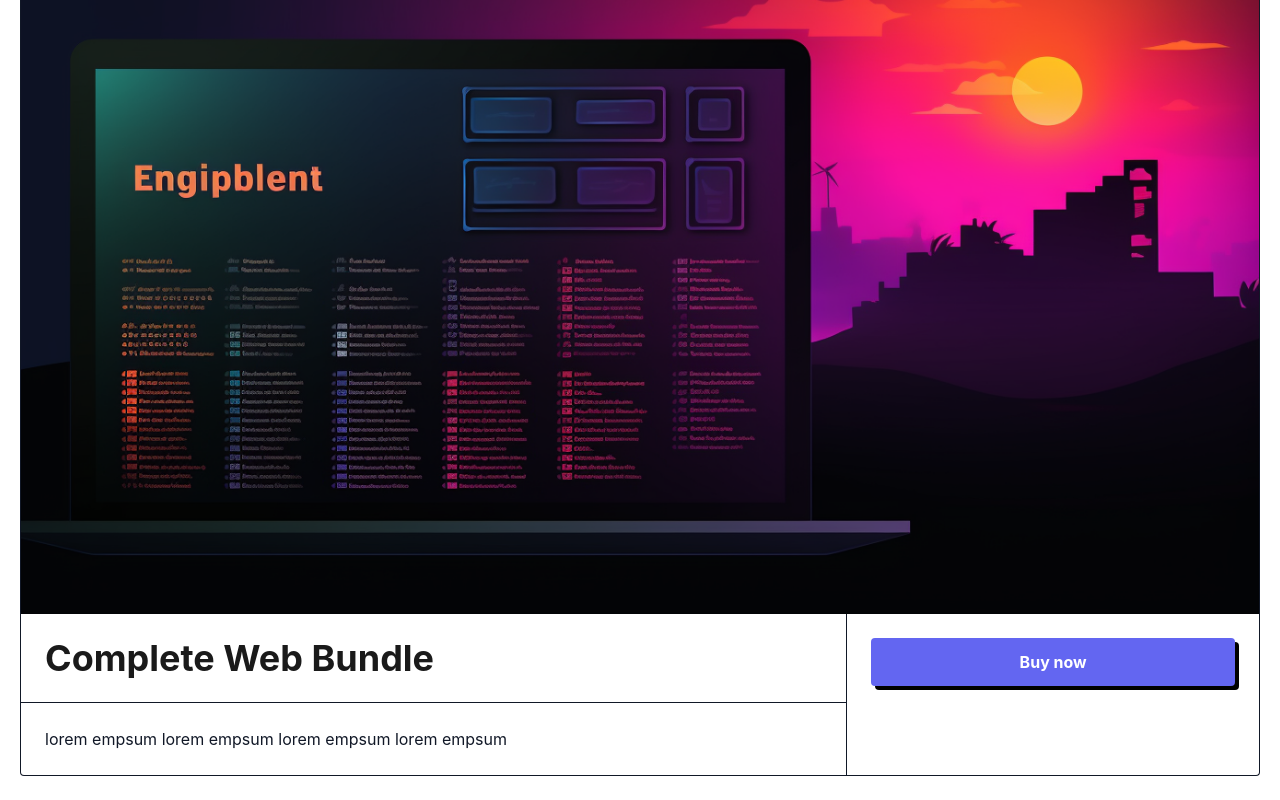
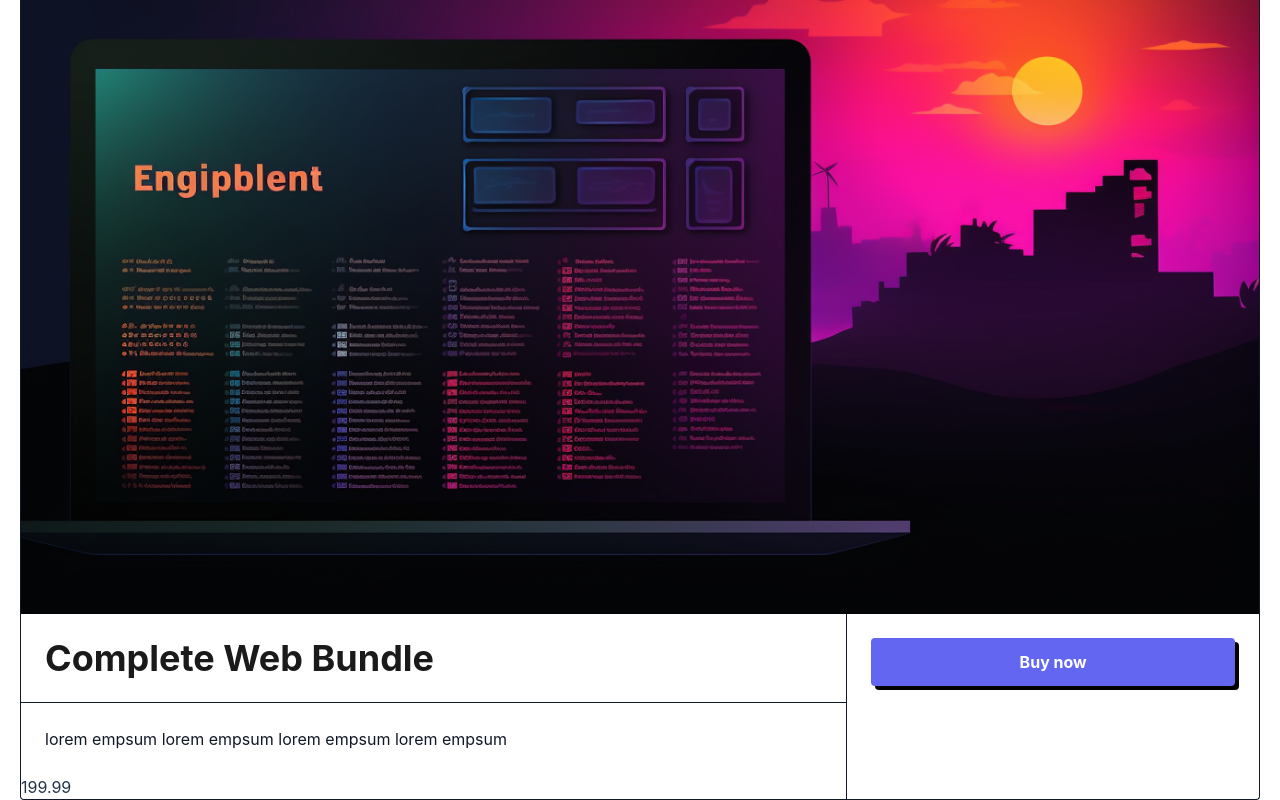
Before and after one commit to lawismahnem/react-app-lawrence, a React (Vite) app: page / in a window 1280 px wide. Shown: the part 320-1120 px from the top of the page. Before the commit the page ends 1096 px from the top, so only its background shows below. Built offline with nearby package versions, Linux system fonts and the light colour scheme.

Commit message:
updated codes for deployment

```diff
--- a/src/pages/Product.tsx
+++ b/src/pages/Product.tsx
@@ -23,7 +23,7 @@ const Product = ({ title, description, images, price }: Props) => {
       <div className="col-span-2">
         <h1 className="text-4xl font-bold border-b p-6">{title}</h1>
         <p className="text-gray-900 p-6">{description}</p>
-        {/* <p>{price}</p> */}
+        <p>{price}</p>
       </div>
       <div className="border-l p-6 flex flex-col">
         <button
```
